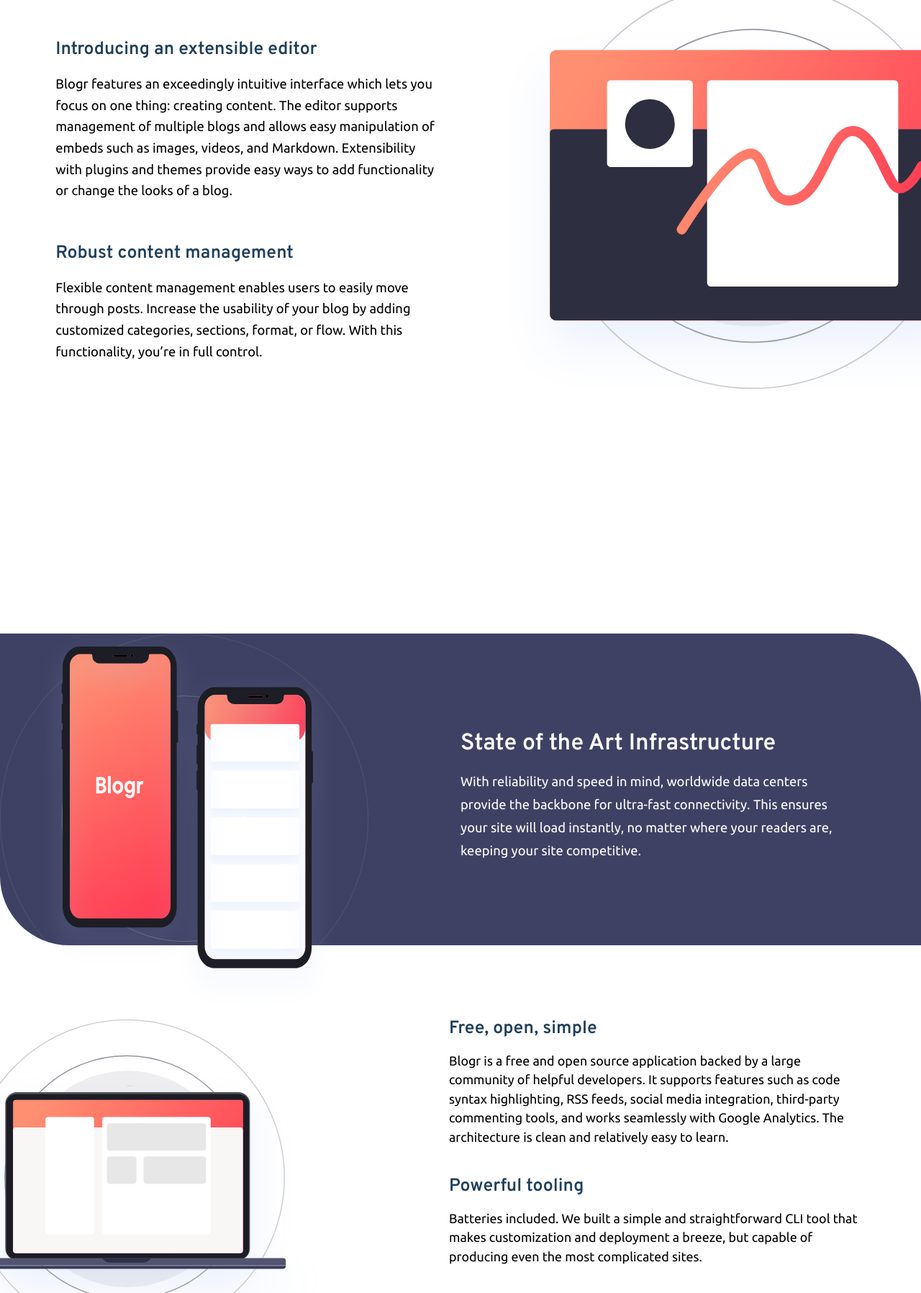
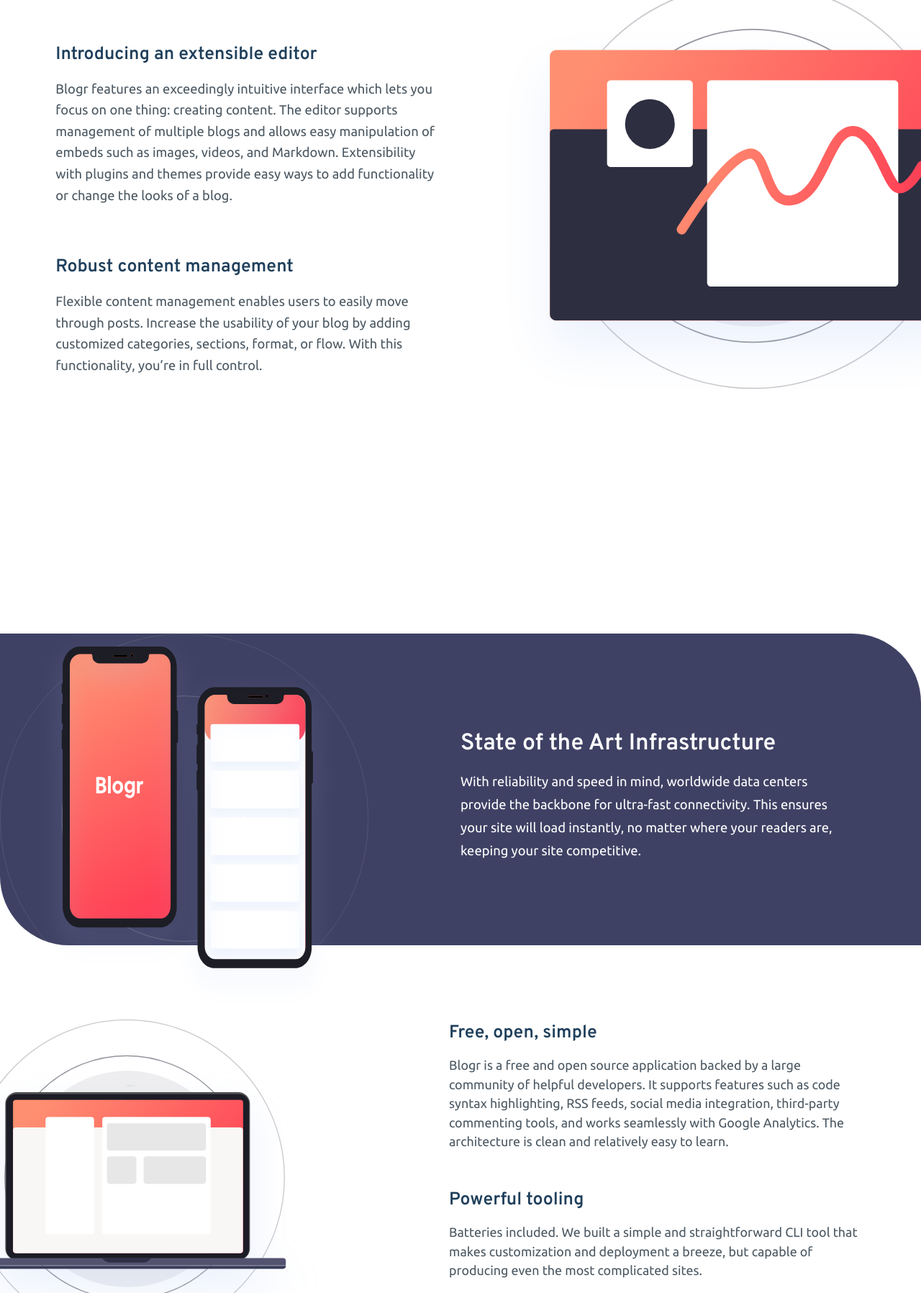
Before and after one commit to zubyCharles/Blogr, a plain HTML site: page index.html in a window 1280 px wide. Shown: the part 584-2380 px from the top of the page at 72% size. Drawn offline with Linux system fonts and the light colour scheme.

Commit message:
fixed typography(text color)

```diff
--- a/scss/_main.scss
+++ b/scss/_main.scss
@@ -25,6 +25,7 @@
 p,
 a {
   font-family: Ubuntu;
+  font-weight: 400;
 }
 
 nav {
@@ -403,6 +404,7 @@
         p {
           font-size: 1.15rem;
           line-height: 1.85rem;
+          color: $grey;
           @include respond-large {
             font-size: 1.15rem;
           }
@@ -411,7 +413,7 @@
         .text-2 {
           width: 90%;
           margin: 0 auto;
-          padding: 1.2rem 0;
+          padding: 1.6rem 0;
         }
       }
     }
@@ -510,7 +512,7 @@
       transform: translateX(-3rem);
     }
     div {
-      padding: 1.25rem 0;
+      padding: 1.65rem 0;
       h2 {
         font-size: 1.55rem;
         color: $dark-blue;
@@ -524,6 +526,7 @@
       p {
         font-size: 1.15rem;
         line-height: 1.65rem;
+        color: $grey;
         @include respond-large {
           font-size: 1.12rem;
         }
```
Also changed, not shown: style.css.
